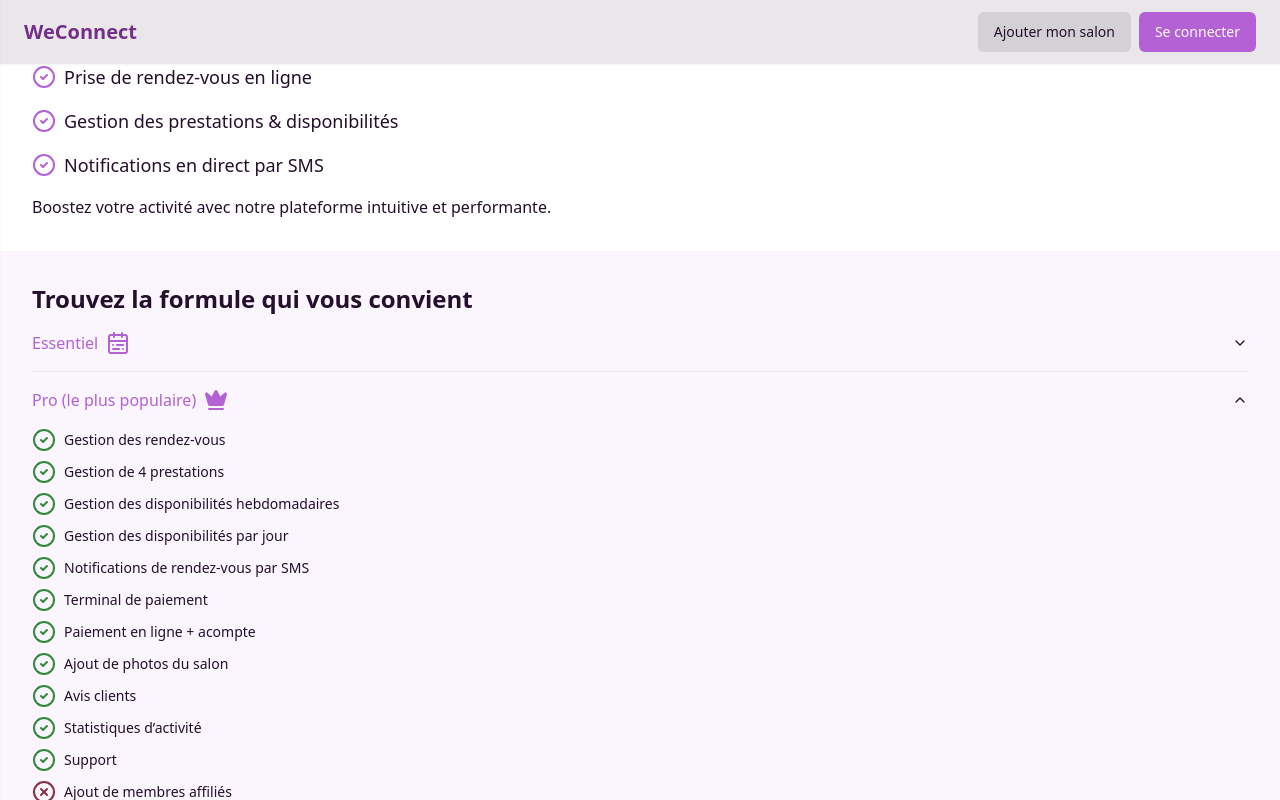
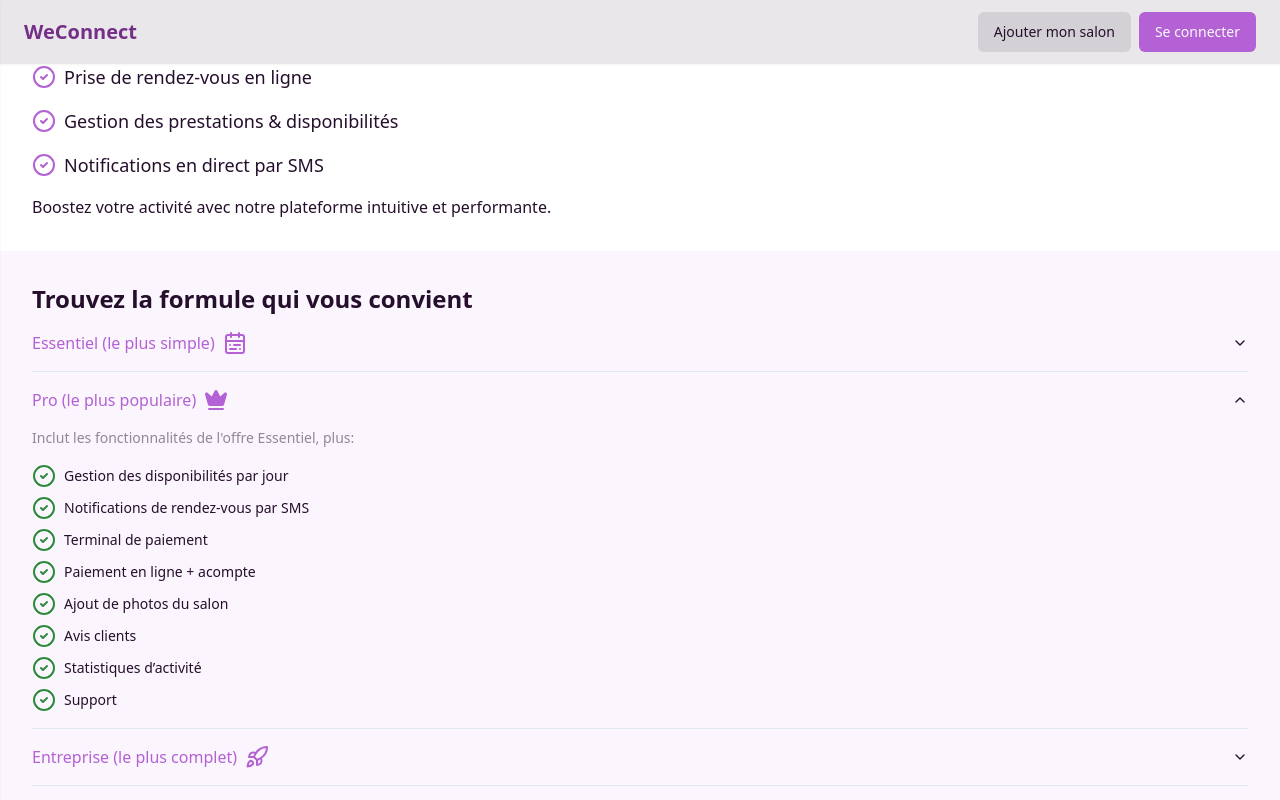
Before and after one commit to mh-lamine/cli-weconnect, a React (Vite) app: page /info in a window 1280 px wide. Both pictures are taken after a click on the button "Pro (le plus populaire)". Shown: the part 881-1681 px from the top of the page. Built offline with nearby package versions, Linux system fonts and the light colour scheme.

Commit message:
Refactor offer details component

```diff
--- a/src/pages/LandingPage.jsx
+++ b/src/pages/LandingPage.jsx
@@ -27,73 +27,7 @@ import {
 import { useState } from "react";
 import { toast } from "sonner";
 import axios from "axios";
-
-const OFFERS = [
-  {
-    title: "Gestion des rendez-vous",
-    plan: "Essential",
-  },
-  {
-    title: "Gestion de 4 prestations",
-    plan: "Essential",
-  },
-  {
-    title: "Gestion des disponibilités hebdomadaires",
-    plan: "Essential",
-  },
-  {
-    title: "Gestion des disponibilités par jour",
-    plan: "Pro",
-  },
-  {
-    title: "Notifications de rendez-vous par SMS",
-    plan: "Pro",
-  },
-  {
-    title: "Terminal de paiement",
-    plan: "Pro",
-  },
-  {
-    title: "Paiement en ligne + acompte",
-    plan: "Pro",
-  },
-  {
-    title: "Ajout de photos du salon",
-    plan: "Pro",
-  },
-  {
-    title: "Avis clients",
-    plan: "Pro",
-  },
-  {
-    title: "Statistiques d’activité",
-    plan: "Pro",
-  },
-  {
-    title: "Support",
-    plan: "Pro",
-  },
-  {
-    title: "Ajout de membres affiliés",
-    plan: "Enterprise",
-  },
-  {
-    title: "Gestion des disponibilités par membre",
-    plan: "Enterprise",
-  },
-  {
-    title: "Gestion des disponibilités par prestation",
-    plan: "Enterprise",
-  },
-  {
-    title: "Acomptes personnalisés par prestation",
-    plan: "Enterprise",
-  },
-  {
-    title: "Support prioritaire",
-    plan: "Enterprise",
-  },
-];
+import { FEATURES } from "@/utils/enum";
 
 export default function LandingPage() {
   const [formData, setFormData] = useState({
@@ -205,7 +139,7 @@ export default function LandingPage() {
             <AccordionItem value="item-1">
               <AccordionTrigger>
                 <p className="flex gap-2 text-primary">
-                  Essentiel <CalendarRange />
+                  Essentiel (le plus simple) <CalendarRange />
                 </p>
               </AccordionTrigger>
               <AccordionContent>
@@ -219,16 +153,18 @@ export default function LandingPage() {
                 </p>
               </AccordionTrigger>
               <AccordionContent>
+                <p className="pb-4 text-muted">Inclut les fonctionnalités de l'offre Essentiel, plus:</p>
                 <OfferDetails currentPlan="pro" />
               </AccordionContent>
             </AccordionItem>
             <AccordionItem value="item-3">
               <AccordionTrigger>
                 <p className="flex gap-2 text-primary">
-                  Entreprise <Rocket />
+                  Entreprise (le plus complet) <Rocket />
                 </p>
               </AccordionTrigger>
               <AccordionContent>
+                <p className="pb-4 text-muted">Inclut les fonctionnalités de l'offre Pro, plus:</p>
                 <OfferDetails currentPlan="enterprise" />
               </AccordionContent>
             </AccordionItem>
@@ -317,24 +253,15 @@ export default function LandingPage() {
   );
 }
 
-const OfferDetails = ({ currentPlan }) => {
-  const PLANS = {
-    essential: ["Essential"],
-    pro: ["Pro", "Essential"],
-    enterprise: ["Enterprise", "Pro", "Essential"],
-  };
-  return (
-    <ul className="flex flex-col gap-2">
-      {OFFERS.map((feature, i) => (
+const OfferDetails = ({ currentPlan }) => (
+  <ul className="flex flex-col gap-2">
+    {FEATURES
+      .filter((feature) => feature.plan === currentPlan)
+      .map((feature, i) => (
         <li index={i} className="flex items-center gap-2">
-          {PLANS[currentPlan].includes(feature.plan) ? (
             <CheckCircle2 className="text-success" />
-          ) : (
-            <XCircle className="text-destructive" />
-          )}
           {feature.title}
         </li>
-      ))}
-    </ul>
-  );
-};
+    ))}
+  </ul>
+);
--- /dev/null
+++ b/src/utils/enum.js
@@ -0,0 +1,18 @@
+export const FEATURES = [
+  { title: "Gestion des rendez-vous", plan: "essential" },
+  { title: "Gestion de 4 prestations", plan: "essential" },
+  { title: "Gestion des disponibilités hebdomadaires", plan: "essential" },
+  { title: "Gestion des disponibilités par jour", plan: "pro" },
+  { title: "Notifications de rendez-vous par SMS", plan: "pro" },
+  { title: "Terminal de paiement", plan: "pro" },
+  { title: "Paiement en ligne + acompte", plan: "pro"  },
+  { title: "Ajout de photos du salon", plan: "pro" },
+  { title: "Avis clients", plan: "pro" },
+  { title: "Statistiques d’activité", plan: "pro" },
+  { title: "Support", plan: "pro" },
+  { title: "Ajout de membres affiliés", plan: "enterprise" },
+  { title: "Gestion des disponibilités par membre", plan: "enterprise" },
+  { title: "Gestion des disponibilités par prestation", plan: "enterprise" },
+  { title: "Acomptes personnalisés par prestation", plan: "enterprise" },
+  { title: "Support prioritaire", plan: "enterprise" },
+];
```
